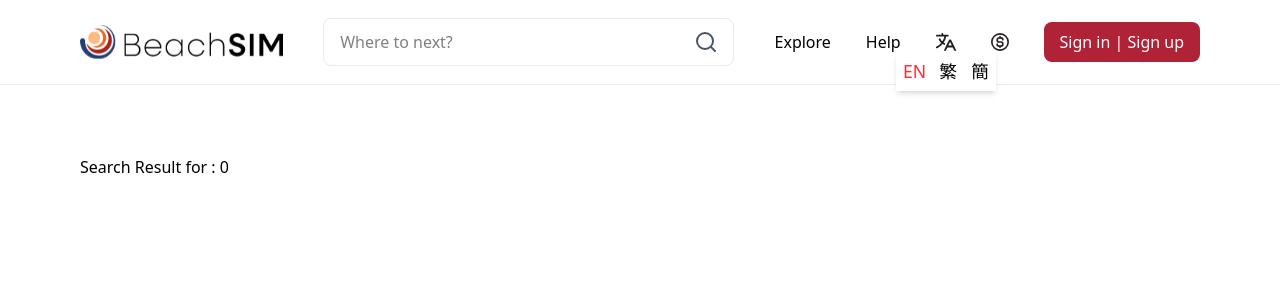
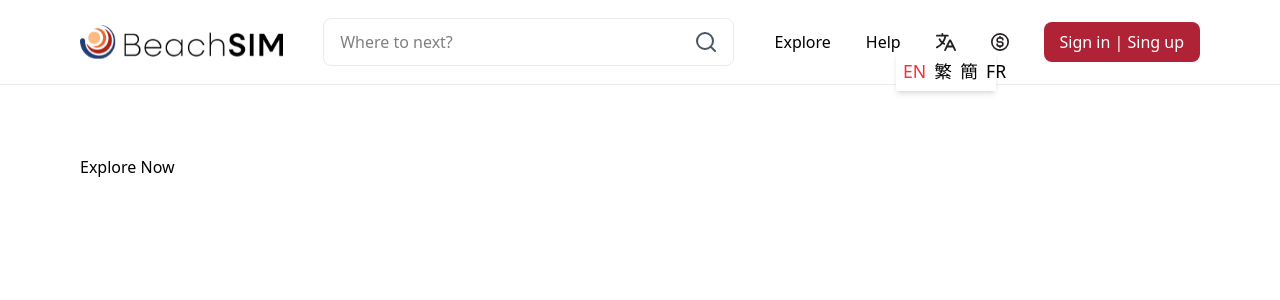
Before and after one commit to lctrayden25/web-dev-task, a React (Vite) app: page /en-US/explore in a window 1280 px wide. Both pictures are taken after a click on the button 945 px from the left and 42 px from the top of the page. Shown: the top 300 px of the page. Built offline with nearby package versions, Linux system fonts and the light colour scheme; no server answers.

Commit message:
update readme2.md and i18n

```diff
--- a/src/18n.js
+++ b/src/18n.js
@@ -5,6 +5,7 @@ import LanguageDetector from "i18next-browser-languagedetector";
 import enUs from "./assets/locale/en-US/translation.json";
 import zhHk from "./assets/locale/zh-HK/translation.json";
 import zhCn from "./assets/locale/zh-CN/translation.json";
+import frFr from "./assets/locale/fr-Fr/translation.json";
 
 const resources = {
 	"en-US": {
@@ -15,6 +16,9 @@ const resources = {
 	},
 	"zh-CN": {
 		translation: zhCn,
+	},
+	"fr-FR": {
+		translation: frFr,
 	},
 };
 
--- a/src/assets/locale/en-US/translation.json
+++ b/src/assets/locale/en-US/translation.json
@@ -1,4 +1,8 @@
 {
 	"welcome": "Welcome to our app",
-	"description": "Your go-to multilingual React application."
+	"description": "Your go-to multilingual React application.",
+	"readMore": "Read more",
+	"explore": "Explore",
+	"help": "Help",
+	"signInSignUp": "Sign in | Sing up"
 }
--- /dev/null
+++ b/src/assets/locale/fr-Fr/translation.json
@@ -0,0 +1,8 @@
+{
+	"welcome": "歡迎簡體",
+	"description": "你好簡體",
+	"readMore": "En savoir plus",
+	"explore": "Explorer",
+	"help": "Aide",
+	"signInSignUp": "Se connecter | S'inscrire"
+}
--- a/src/assets/locale/zh-CN/translation.json
+++ b/src/assets/locale/zh-CN/translation.json
@@ -1,4 +1,8 @@
 {
 	"welcome": "歡迎簡體",
-	"description": "你好簡體"
+	"description": "你好簡體",
+	"readMore": "查看更多",
+	"explore": "探索",
+	"help": "帮助",
+	"signInSignUp": "登入 | 注册"
 }
--- a/src/assets/locale/zh-HK/translation.json
+++ b/src/assets/locale/zh-HK/translation.json
@@ -1,4 +1,8 @@
 {
 	"welcome": "歡迎",
-	"description": "你好"
+	"description": "你好",
+	"readMore": "查看更多",
+	"explore": "探索",
+	"help": "幫助",
+	"signInSignUp": "登入 | 註冊"
 }
--- a/src/components/Header.tsx
+++ b/src/components/Header.tsx
@@ -7,12 +7,14 @@ import SearchInput from "./SearchInput";
 import { MdMenu } from "react-icons/md";
 import { useState } from "react";
 import MobileMenu from "./MobileMenu";
+import { useTranslation } from "react-i18next";
 
 // type HeaderProps = {
 // 	children?: React.ReactNode;
 // };
 
 const Header = () => {
+	const { t } = useTranslation();
 	const [isMenuOpen, setIsMenuOpen] = useState<boolean>(false);
 
 	const handleMenuOpen = () => {
@@ -32,10 +34,10 @@ const Header = () => {
 			<div className="hidden md:flex items-center gap-[35px]">
 				<div className="relative flex items-center gap-[35px] text-[16px]">
 					<Link to="/explore" className="hover:opacity-60">
-						Explore
+						{t("explore")}
 					</Link>
 					<Link to="/help" className="hover:opacity-60">
-						Help
+						{t("help")}
 					</Link>
 					{/* <button className="cursor-pointer">
 						<img
@@ -56,7 +58,7 @@ const Header = () => {
 					</button>
 
 					<CustomButton onClick={() => console.log("sign in|sign up")}>
-						Sign in | Sign up
+						{t("signInSignUp")}
 					</CustomButton>
 				</div>
 			</div>
--- a/src/components/Home/ProductSection.tsx
+++ b/src/components/Home/ProductSection.tsx
@@ -11,6 +11,7 @@ import headphoneIcon from "@/assets/icon/headphones.svg";
 import shieldIcon from "@/assets/icon/shield-tick.svg";
 import CustomTab from "../CustomTab";
 import { Link } from "react-router-dom";
+import { useTranslation } from "react-i18next";
 
 const dummyThumbCarouselData = [
 	productThumb,
@@ -34,6 +35,8 @@ const DescriptionTabRender = () => {
 };
 
 const ProductSection = () => {
+	const { t } = useTranslation();
+
 	return (
 		<div
 			className="relative py-[35px] lg:py-[70px] px-[20px] lg:px-[80px] w-full bg-cover bg-center flex flex-col md:flex-row gap-[50px]"
@@ -134,7 +137,7 @@ const ProductSection = () => {
 
 				<div className="mt-1">
 					<Link to="/product/1" className="text-[#B02235] font-bold">
-						Read more
+						{t("readMore")}
 					</Link>
 				</div>
 			</div>
--- a/src/components/LanguageSwitcher.tsx
+++ b/src/components/LanguageSwitcher.tsx
@@ -1,5 +1,5 @@
 import translateIcon from "@/assets/icon/translate.svg";
-import { Language } from "@/utils/constant";
+import { Language, languageMap } from "@/utils/constant";
 import { cn } from "@/utils/helper";
 import { useState } from "react";
 import { useTranslation } from "react-i18next";
@@ -68,33 +68,19 @@ const LanguageSwitcher = ({ isMenuOpen }: LanguageSwitcherProps) => {
 							: "absolute top-full left-[50%] translate-x-[-50%] bg-white shadow-md"
 					}  w-[100px] flex gap-[10px] justify-between items-center p-2`}
 				>
+					{Object.keys(languageMap)?.map((language: string) => {
+						return (
 							<button
-						onClick={() => handleLanguageChange(Language.EN)}
+								onClick={() => handleLanguageChange(language as Language)}
 								className={cn(
 									buttonClassName,
-							i18n.language === Language.EN ? "text-red-500" : ""
+									i18n.language === language ? "text-red-500" : ""
 								)}
 							>
-						EN
+								{languageMap[language as Language]}
 							</button>
-					<button
-						onClick={() => handleLanguageChange(Language.TC)}
-						className={cn(
-							buttonClassName,
-							i18n.language === Language.TC ? "text-red-500" : ""
-						)}
-					>
-						繁
-					</button>
-					<button
-						onClick={() => handleLanguageChange(Language.SC)}
-						className={cn(
-							buttonClassName,
-							i18n.language === Language.SC ? "text-red-500" : ""
-						)}
-					>
-						簡
-					</button>
+						);
+					})}
 				</div>
 			)}
 		</div>
--- a/src/components/MobileMenu.tsx
+++ b/src/components/MobileMenu.tsx
@@ -6,6 +6,7 @@ import LanguageSwitcher from "./LanguageSwitcher";
 import SearchInput from "./SearchInput";
 import { MdClose } from "react-icons/md";
 import { useState } from "react";
+import { useTranslation } from "react-i18next";
 
 type MobileMenuProps = {
 	isOpen: boolean;
@@ -13,6 +14,7 @@ type MobileMenuProps = {
 };
 
 const MobileMenu = ({ isOpen, onClose }: MobileMenuProps) => {
+	const { t } = useTranslation();
 	const [isMenuOpen, setIsMenuOpen] = useState<boolean>(isOpen);
 
 	const handleMenuClose = (isOpen: boolean) => {
@@ -47,14 +49,14 @@ const MobileMenu = ({ isOpen, onClose }: MobileMenuProps) => {
 			</div>
 			<div className="flex flex-col gap-[24px]">
 				<Link to="/explore" className="hover:opacity-60">
-					Explore
+					{t("explore")}
 				</Link>
 				<Link to="/help" className="hover:opacity-60">
-					Help
+					{t("help")}
 				</Link>
 				<LanguageSwitcher isMenuOpen={isOpen} />
 				<CustomButton onClick={() => console.log("sign in|sign up")}>
-					Sign in | Sign up
+					{t("signInSignUp")}
 				</CustomButton>
 			</div>
 		</div>
--- a/src/pages/Explore.tsx
+++ b/src/pages/Explore.tsx
@@ -8,7 +8,7 @@ const Explore = () => {
 	return (
 		<Layout>
 			<div className="relative py-[35px] lg:py-[70px] px-[20px] lg:px-[80px] w-full">
-				Search Result for {searchText}: 0
+				{!searchText ? "Explore Now" : `Search Result for ${searchText}: 0`}
 			</div>
 		</Layout>
 	);
--- a/src/utils/constant.ts
+++ b/src/utils/constant.ts
@@ -2,4 +2,12 @@ export enum Language {
 	EN = "en-US",
 	TC = "zh-HK",
 	SC = "zh-CN",
+	FR = "fr-FR",
 }
+
+export const languageMap = {
+	[Language.EN]: "EN",
+	[Language.TC]: "繁",
+	[Language.SC]: "簡",
+	[Language.FR]: "FR",
+};
--- a/src/utils/helper.ts
+++ b/src/utils/helper.ts
@@ -18,6 +18,8 @@ export function getCountryCode(locale: Language) {
 			return "HK";
 		case Language.SC:
 			return "CN";
+		case Language.FR:
+			return "FR";
 		default:
 			return "US";
 	}
```
Also changed, not shown: 1 other file (tests, documents, lock files or other folders). Lines whose indentation alone changed are shown as unchanged.
